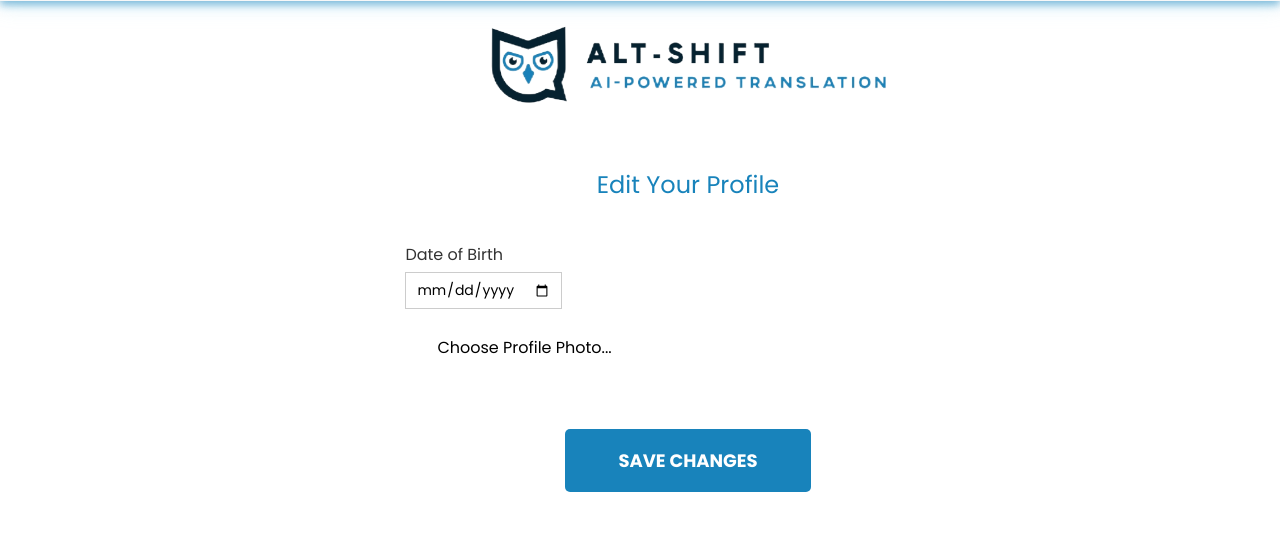
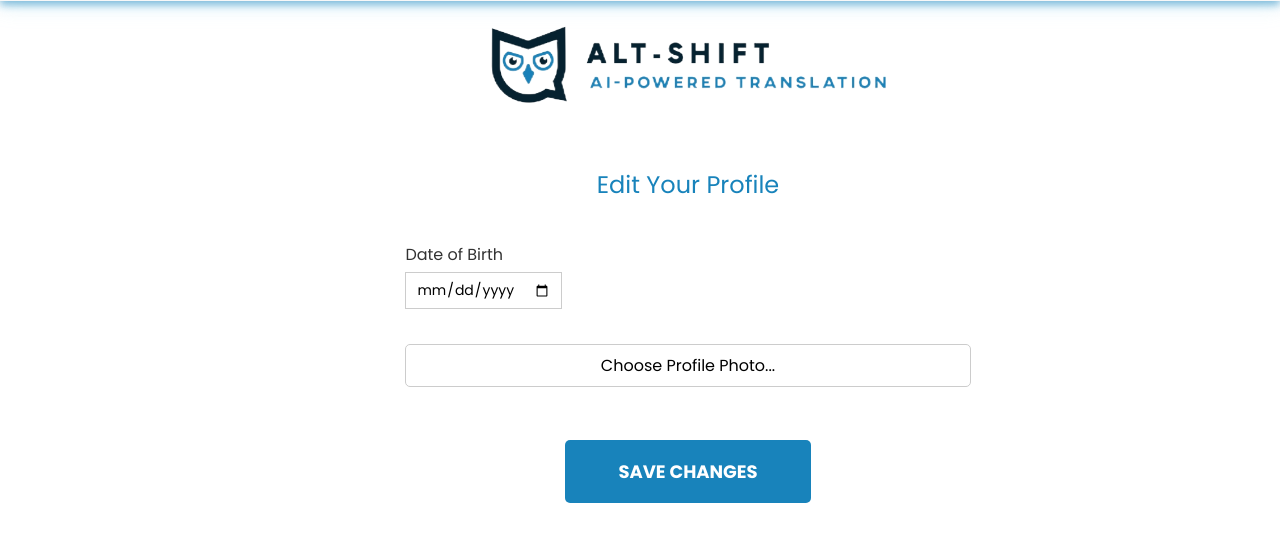
Before and after one commit to Bashar511/Translation-System, a Django app: template backend/templates/registration/edit.html in a window 1280 px wide. Shown: the part 80-622 px from the top of the page. Run offline with Django 3.2, Linux system fonts and the light colour scheme; the template is opened without the code that fills it, so the values that code supplies are empty, except form fields; tables that the repository leaves empty hold one stand-in row (values such as "Sample post"); form fields are guessed from the names that the template uses; some libraries are stand-ins or nearby versions.

Commit message:
Edit Choose Profile Photo... button

```diff
--- a/backend/templates/registration/edit.html
+++ b/backend/templates/registration/edit.html
@@ -15,7 +15,7 @@
         {% comment %} {{ profile_form.as_p }} {% endcomment %}
         <label for="{{ form.date_of_birth.id_for_label }}">Date of Birth</label>
         {{ profile_form.date_of_birth }}
-        <label for="id_photo" class="custom-file-label"> Choose Profile Photo... </label>
+        <label for="id_photo" class="custom-file-label" style="margin-top: 25px;"> Choose Profile Photo... </label>
         {{ profile_form.photo }}
         <p><input type="submit" value="Save changes" class="register-btn"></p>
     </form>
@@ -58,6 +58,7 @@
     .edit-form {
         width:100%%
     }
+
     .custom-file-label{
       display: inline-block;
       cursor: pointer;
@@ -67,13 +68,13 @@
       font-size: 16px;
       text-align: center;
       color: #000;
-        /* border: 1px solid #ccc;
-        margin: 1.5rem 10rem 0;*/
-        padding: 1rem 2rem;
+      border: 1px solid #ccc;
+      padding: .5rem 2rem;
+      width: 100%;
   }
   .custom-file-label:hover {
-        background-color: #1883bb;
-        color:#fff;
+      background-color: #ccc;
+      color:#000;
       border:1px solid #ccc
     }
 #id_photo{
```
Lines whose indentation alone changed are shown as unchanged.
